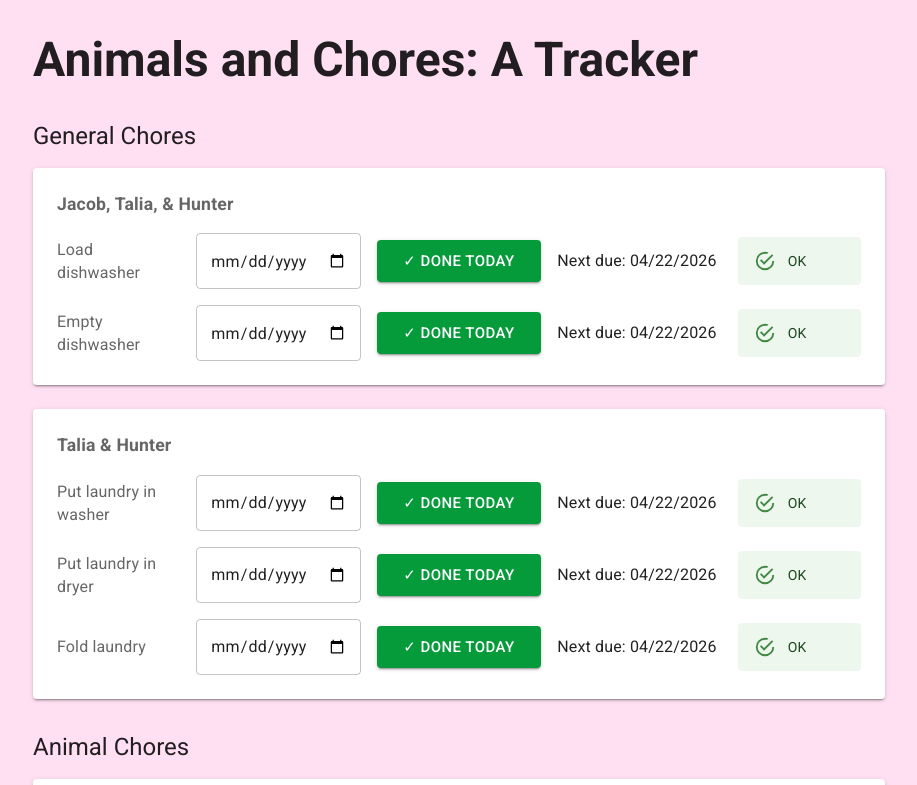
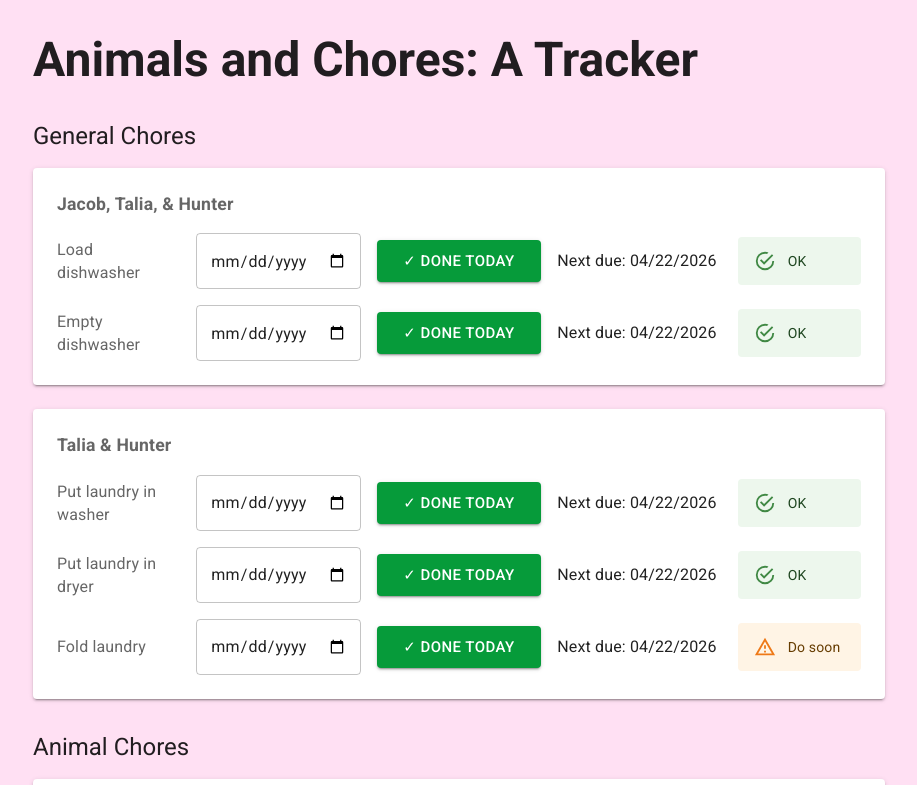
Before and after one commit to talia-storymaker/animals-and-chores, a React (Vite) app: page / in a window 1280 px wide. Shown: the top 785 px of the page, without its empty margins (181-1098 px from the left). Built offline with nearby package versions, Linux system fonts and the light colour scheme.

Commit message:
Add "Do soon" warning

```diff
--- a/src/App.tsx
+++ b/src/App.tsx
@@ -21,9 +21,6 @@ const theme = createTheme({
     },
     background: {
       default: "#ffe0f3",
-    },
-    warning: {
-      main: "#b70000",
     },
   },
   typography: {
--- a/src/components/Chore.tsx
+++ b/src/components/Chore.tsx
@@ -21,6 +21,17 @@ export default function Chore({
     baseDate.toString() === "Invalid Date"
       ? new Date()
       : addDays(baseDate, dueInXDays || 1);
+
+  function dueStatus() {
+    switch (true) {
+      case dueDate < new Date():
+        return <Alert severity="error">Overdue</Alert>;
+      case (dueDate < addDays(new Date(), 2)) && (dueInXDays || 1) > 1:
+        return <Alert severity="warning">Do soon</Alert>;
+      default:
+        return <Alert severity="success">OK</Alert>;
+    }
+  }
 
   return (
     <Box
@@ -56,11 +67,7 @@ export default function Chore({
         ✓ Done today
       </Button>
       Next due: {format(dueDate, "MM/dd/yyyy")}
-      {dueDate < new Date() ? (
-        <Alert severity="warning">Overdue</Alert>
-      ) : (
-        <Alert severity="success">OK</Alert>
-      )}
+      {dueStatus()}
     </Box>
   );
 }
```
